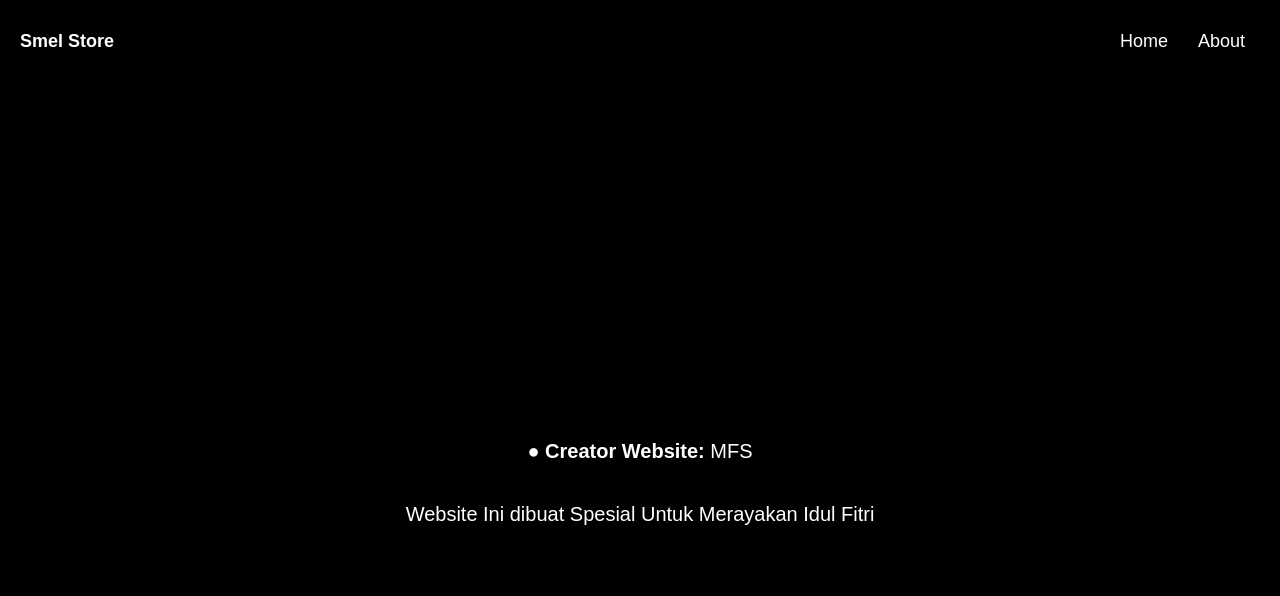
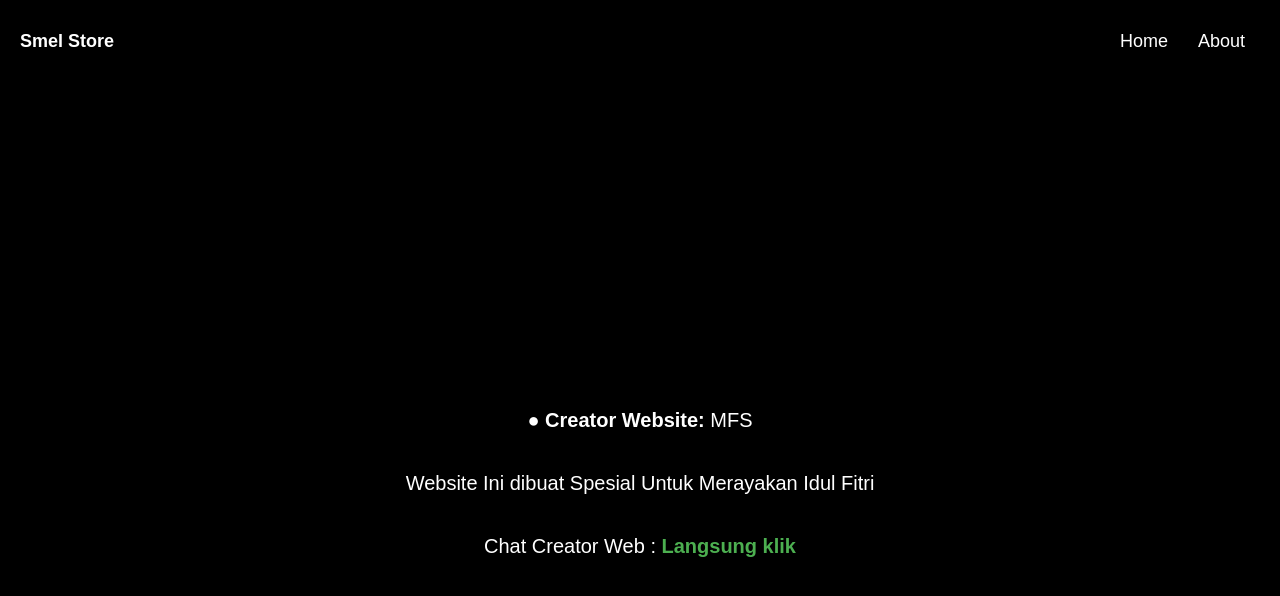
Before and after one commit to smilebotstore/idulfitri-greetings, a plain HTML site: page index.html in a window 1280 px wide. Both pictures are taken after a click on the link "About". Drawn offline with Linux system fonts and the light colour scheme.

Commit message:
Update index.html

```diff
--- a/index.html
+++ b/index.html
@@ -43,7 +43,7 @@
 
         /* Home Section */
         .home {
-            background-color: #4CAF50; /* Warna hijau */
+            background-color: #4CAF50;
             height: 100vh;
             display: flex;
             justify-content: center;
@@ -111,6 +111,16 @@
         .bold {
             font-weight: bold;
         }
+
+        .whatsapp-link {
+            color: #4CAF50;
+            text-decoration: none;
+            font-weight: bold;
+        }
+
+        .whatsapp-link:hover {
+            text-decoration: underline;
+        }
     </style>
 </head>
 <body>
@@ -140,6 +150,7 @@
     <div class="about" id="about">
         <p><span class="bold">● Creator Website:</span> MFS</p>
         <p>Website Ini dibuat Spesial Untuk Merayakan Idul Fitri</p>
+        <p>Chat Creator Web : <a href="https://wa.me/601160643471" target="_blank" class="whatsapp-link">Langsung klik</a></p>
     </div>
 
     <script>
```
